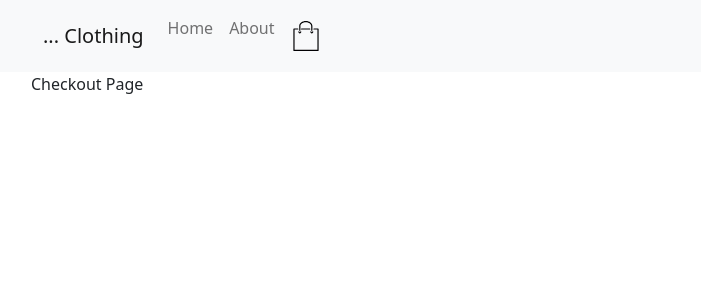
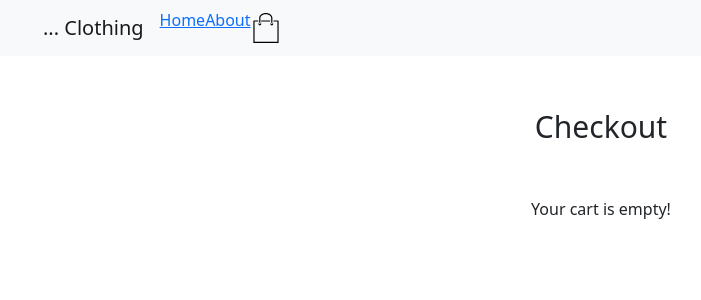
Before and after one commit to sumeyye-uzgor/Typescript-Ecommerce, a React (Create React App) app: page /checkout in a window 1280 px wide. Shown: the top 300 px of the page, without its empty margins (39-740 px from the left). Built offline with nearby package versions, Linux system fonts and the light colour scheme.

Commit message:
cartItems action and checkout page layout

```diff
--- a/src/assets/CartIcon.asset.tsx
+++ b/src/assets/CartIcon.asset.tsx
@@ -1,9 +1,9 @@
 import React from 'react'
 // import '../components/ProductCard/ProductCard.style.css'
 
-function CartIcon({ className }: { className: string }) {
+function CartIcon({ className, onClick }: { className: string, onClick: React.MouseEventHandler }) {
     return (
-        <svg aria-hidden="true" focusable="false" data-prefix="fas" data-icon="cart-arrow-down" className={`svg-inline--fa fa-cart-arrow-down fa-w-18 ${className}`} role="img" xmlns="http://www.w3.org/2000/svg" viewBox="0 0 576 512"><path fill="currentColor" d="M504.717 320H211.572l6.545 32h268.418c15.401 0 26.816 14.301 23.403 29.319l-5.517 24.276C523.112 414.668 536 433.828 536 456c0 31.202-25.519 56.444-56.824 55.994-29.823-.429-54.35-24.631-55.155-54.447-.44-16.287 6.085-31.049 16.803-41.548H231.176C241.553 426.165 248 440.326 248 456c0 31.813-26.528 57.431-58.67 55.938-28.54-1.325-51.751-24.385-53.251-52.917-1.158-22.034 10.436-41.455 28.051-51.586L93.883 64H24C10.745 64 0 53.255 0 40V24C0 10.745 10.745 0 24 0h102.529c11.401 0 21.228 8.021 23.513 19.19L159.208 64H551.99c15.401 0 26.816 14.301 23.403 29.319l-47.273 208C525.637 312.246 515.923 320 504.717 320zM403.029 192H360v-60c0-6.627-5.373-12-12-12h-24c-6.627 0-12 5.373-12 12v60h-43.029c-10.691 0-16.045 12.926-8.485 20.485l67.029 67.029c4.686 4.686 12.284 4.686 16.971 0l67.029-67.029c7.559-7.559 2.205-20.485-8.486-20.485z"></path></svg>
+        <svg aria-hidden="true" onClick={onClick} focusable="false" data-prefix="fas" data-icon="cart-arrow-down" className={`svg-inline--fa fa-cart-arrow-down fa-w-18 ${className}`} role="img" xmlns="http://www.w3.org/2000/svg" viewBox="0 0 576 512"><path fill="currentColor" d="M504.717 320H211.572l6.545 32h268.418c15.401 0 26.816 14.301 23.403 29.319l-5.517 24.276C523.112 414.668 536 433.828 536 456c0 31.202-25.519 56.444-56.824 55.994-29.823-.429-54.35-24.631-55.155-54.447-.44-16.287 6.085-31.049 16.803-41.548H231.176C241.553 426.165 248 440.326 248 456c0 31.813-26.528 57.431-58.67 55.938-28.54-1.325-51.751-24.385-53.251-52.917-1.158-22.034 10.436-41.455 28.051-51.586L93.883 64H24C10.745 64 0 53.255 0 40V24C0 10.745 10.745 0 24 0h102.529c11.401 0 21.228 8.021 23.513 19.19L159.208 64H551.99c15.401 0 26.816 14.301 23.403 29.319l-47.273 208C525.637 312.246 515.923 320 504.717 320zM403.029 192H360v-60c0-6.627-5.373-12-12-12h-24c-6.627 0-12 5.373-12 12v60h-43.029c-10.691 0-16.045 12.926-8.485 20.485l67.029 67.029c4.686 4.686 12.284 4.686 16.971 0l67.029-67.029c7.559-7.559 2.205-20.485-8.486-20.485z"></path></svg>
     )
 
 }
--- a/src/components/ProductCard/ProductCard.component.tsx
+++ b/src/components/ProductCard/ProductCard.component.tsx
@@ -3,8 +3,16 @@ import { Card, Col } from "react-bootstrap"
 import { Product } from '../../schemas/product.schema'
 import CartIcon from '../../assets/CartIcon.asset'
 import './ProductCard.style.css'
+import { addToCart } from '../../redux/actions'
+import { useDispatch } from 'react-redux'
+import { createPublicKey } from 'crypto'
 
 const ProductCard = ({ product }: { product: Product }): JSX.Element => {
+    const dispatch = useDispatch()
+
+    function HandleCart() {
+        dispatch(addToCart(product))
+    }
     return (
         <Col xs={11} md={4} lg={3} className="mb-5">
             <Card
@@ -14,7 +22,7 @@ const ProductCard = ({ product }: { product: Product }): JSX.Element => {
                 <Card.Img src={product.image} alt={product.name} height="270px" />
                 <div className="cartDiv">
                     {/* <CartIcon color="#f2f7ff" /> */}
-                    <CartIcon className="cartIcon" />
+                    <CartIcon className="cartIcon" onClick={HandleCart} />
 
                 </div>
 
--- a/src/components/StyledNavbar.component.tsx
+++ b/src/components/StyledNavbar.component.tsx
@@ -1,6 +1,7 @@
 import React from 'react'
 import { Navbar, Container, Nav } from 'react-bootstrap'
 import { ReactComponent as ShoppingBag } from '../assets/ShoppingBag.svg'
+import { Link } from 'react-router-dom'
 
 function StyledNavbar() {
     return (
@@ -10,11 +11,15 @@ function StyledNavbar() {
                 <Navbar.Toggle aria-controls="basic-navbar-nav" />
                 <Navbar.Collapse id="basic-navbar-nav">
                     <Nav className="me-auto">
-                        <Nav.Link href="/">Home</Nav.Link>
-                        <Nav.Link href="/about">About</Nav.Link>
+                        <Link to="/">
+                            Home
+                        </Link>
+                        <Link to="/about">
+                            About
+                        </Link>
                         {/* <ShoppingBag onMouseEnter width="30px" height="40px" className="cartIcon" /> */}
 
-                        <Nav.Link href="/checkout"><ShoppingBag width="30px" height="40px" className="cartIcon" /></Nav.Link>
+                        <Link to="/checkout"><ShoppingBag width="30px" height="40px" className="cartIcon" /></Link>
                     </Nav>
                 </Navbar.Collapse>
             </Container>
--- a/src/pages/Checkout.page.tsx
+++ b/src/pages/Checkout.page.tsx
@@ -1,13 +1,54 @@
 import React from "react";
-import { Container, Row } from "react-bootstrap";
+import { Container, Row, Col } from "react-bootstrap";
+import { useSelector } from "react-redux";
+import { State } from '../schemas/redux.schema'
 
 function Checkout() {
+    const cartItems = useSelector((state: State) => state.cartItems)
     return (
         <Container>
-            <Row>
-                Checkout Page
+            <Row className="justify-content-center">
+                <Col xs={12} md={8}>
+                    <Row style={{ fontSize: "30px" }} className="justify-content-center my-5">
+                        Checkout
+                    </Row>
+                    {cartItems.length > 0 ? cartItems.map(
+                        item => (
+                            <Row key={item.id} className="my-3 align-items-center" >
+                                <Col xs={2} >
+                                    <img src={item.image} width="50px" alt="product image" />
+                                </Col>
+                                <Col xs={4}>
+                                    {item.name}
+                                </Col>
+                                <Col xs={3} className="justify-content-center">
+                                    <Row>
+                                        <Col xs={1} />
+                                        <Col xs={2}>+</Col>
+                                        <Col xs={2}>1</Col>
+                                        <Col xs={2}>-</Col>
+                                        <Col xs={5} />
+
+                                    </Row>
+                                </Col>
+                                <Col xs={1}>
+                                    ${item.price}
+                                </Col>
+                                <Col xs={2}>
+                                    Delete
+                                </Col>
+                            </Row>
+                        )
+                    )
+                        :
+                        <Row className="justify-content-center my-5">
+                            Your cart is empty!
+                        </Row>
+                    }
+
+
+                </Col>
             </Row>
-
         </Container>
     )
 }
--- a/src/redux/actionTypes.ts
+++ b/src/redux/actionTypes.ts
@@ -1,4 +1,5 @@
 const actionTypes = {
     SET_CATEGOTY: "SET_CATEGORY",
+    ADD_TO_CART: "ADD_TO_CART",
 }
 export default actionTypes
--- a/src/redux/actions.ts
+++ b/src/redux/actions.ts
@@ -1,7 +1,13 @@
 import actionTypes from './actionTypes'
 import { Action } from '../schemas/redux.schema'
+import { Product } from '../schemas/product.schema'
 
 export const setCategory = (categoryName: string): Action => ({
     type: actionTypes.SET_CATEGOTY,
     payload: categoryName
 })
+
+export const addToCart = (item: Product): Action => ({
+    type: actionTypes.ADD_TO_CART,
+    payload: item
+})
--- a/src/redux/reducer.ts
+++ b/src/redux/reducer.ts
@@ -1,8 +1,12 @@
 import actionTypes from "./actionTypes";
 import { State, Action } from "../schemas/redux.schema";
+import { Product } from "../schemas/product.schema";
+
+const items: Product[] = []
 
 const INITIAL_STATE = {
     category: 'all',
+    cartItems: [...items],
 }
 
 const reducer = (state = INITIAL_STATE, action: Action): State => {
@@ -12,6 +16,11 @@ const reducer = (state = INITIAL_STATE, action: Action): State => {
                 ...state,
                 category: action.payload
             }
+        case actionTypes.ADD_TO_CART:
+            return {
+                ...state,
+                cartItems: [...state.cartItems, action.payload]
+            }
         default:
             return state
 
--- a/src/schemas/redux.schema.ts
+++ b/src/schemas/redux.schema.ts
@@ -1,3 +1,4 @@
+import { Product } from "./product.schema";
 
 export interface Action {
     type: string,
@@ -5,4 +6,5 @@ export interface Action {
 }
 export interface State {
     category: string,
+    cartItems: Product[];
 }
```
